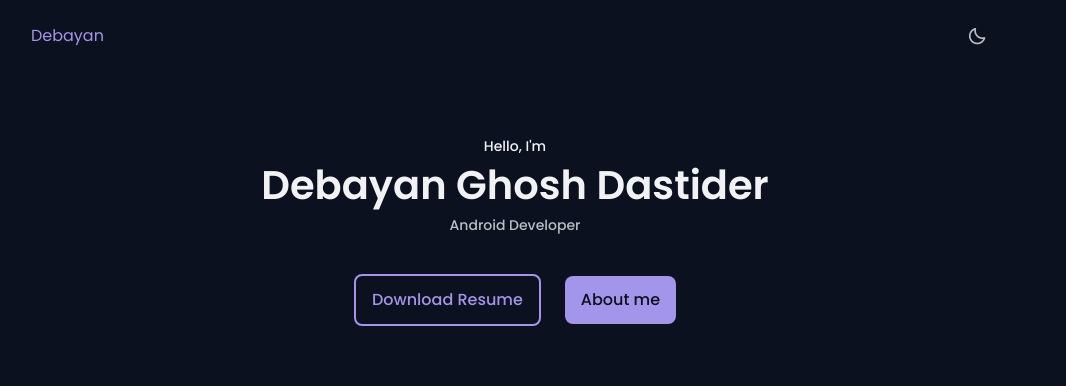
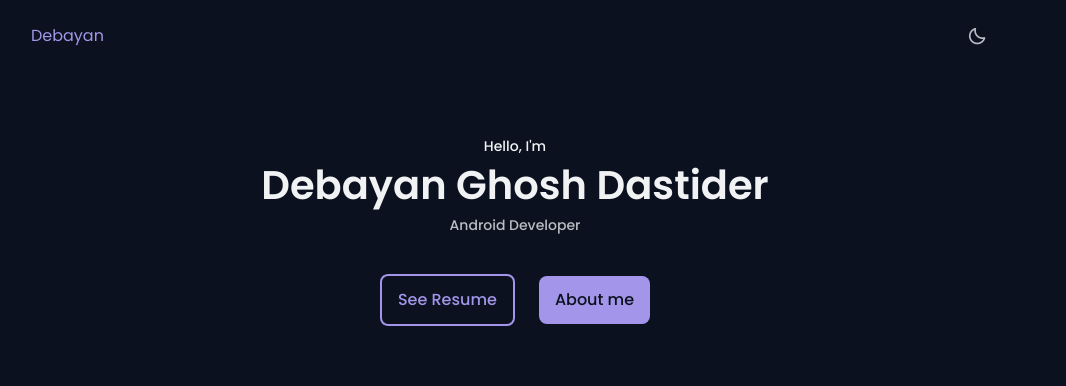
Before and after one commit to debz-g/portfolio, a plain HTML site: page index.html in a window 1280 px wide. Shown: the top 386 px of the page, without its empty margins (125-1191 px from the left). Drawn offline with nearby package versions, Linux system fonts and the light colour scheme.

Commit message:
Update index.html

```diff
--- a/index.html
+++ b/index.html
@@ -77,8 +77,8 @@
                         <h3 class="home__education">Android Developer</h3>
 
                         <div class="home__buttons">
-                            <a download="" href="assets/pdf/Resume-Debz.pdf" class="button button--ghost">
-                                Download Resume
+                            <a download="" href="https://bit.ly/resume-debz" class="button button--ghost">
+                                See Resume
                             </a>
                             <a href="#about" class="button">About me</a>
                         </div>
```
